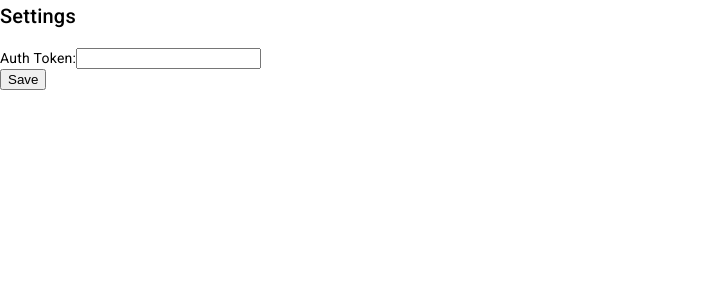
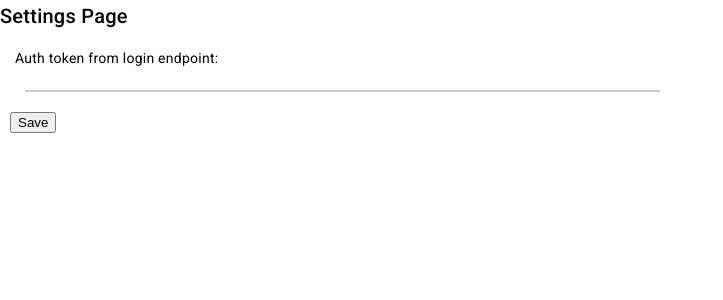
Before and after one commit to KaposiOli/employee-management-homework, an Angular app: page /settings in a window 1280 px wide. Shown: the top 300 px of the page, without its empty margins (0-723 px from the left). Built offline with nearby package versions, Linux system fonts and the light colour scheme; no server answers.

Commit message:
feat(settings): settings component update

```diff
--- a/src/app/settings/settings.component.html
+++ b/src/app/settings/settings.component.html
@@ -1,8 +1,8 @@
-<h2>Settings</h2>
+<h2>Settings Page</h2>
 <form (ngSubmit)="saveAuthData()">
-  <div>
-    <label for="authToken">Auth Token:</label>
-    <input type="text" id="authToken" [(ngModel)]="authToken" name="authToken">
+  <div class="settingsForm">
+    <p>Auth token from login endpoint: </p>
+    <div class="tokenDiv">{{tokenFromApi}}</div>
   </div>
-  <button type="submit">Save</button>
+  <button class="saveButton" type="submit">Save</button>
 </form>
--- a/src/app/settings/settings.component.scss
+++ b/src/app/settings/settings.component.scss
@@ -0,0 +1,26 @@
+.tokenDiv {
+  width: 50%;
+  margin: 10px;
+  word-wrap: break-word;
+  border: 1px solid #ccc;
+}
+
+.saveButton {
+  margin: 10px;
+}
+
+.settingsForm {
+  display: flex;
+  flex-direction: column;
+  padding-left: 15px;
+}
+
+.tokenInput {
+  display: flex;
+  flex-direction: column;
+  align-items: start;
+}
+
+.token-form-field {
+  width: 400px;
+}
--- a/src/app/settings/settings.component.ts
+++ b/src/app/settings/settings.component.ts
@@ -1,17 +1,32 @@
-import { Component } from '@angular/core';
+import { Component, OnInit } from '@angular/core';
 import { FormsModule } from '@angular/forms';
+import { AuthService, AuthToken } from '../services/auth/auth.service';
+import { MatCardModule } from '@angular/material/card';
 
 @Component({
   selector: 'app-settings',
   standalone: true,
-  imports: [FormsModule],
+  imports: [FormsModule, MatCardModule],
   templateUrl: './settings.component.html',
   styleUrl: './settings.component.scss',
 })
-export class SettingsComponent {
-  public authToken: string = '';
+export class SettingsComponent implements OnInit {
+  constructor(private authService: AuthService) {}
+
+  public tokenFromApi: string = '';
+
+  ngOnInit(): void {
+    this.authService.getAuthToken().subscribe({
+      next: (data: AuthToken) => {
+        this.tokenFromApi = data.access_token;
+      },
+      error: (error) => {
+        console.error('There was an error!', error);
+      },
+    });
+  }
 
   saveAuthData() {
-    localStorage.setItem('authToken', this.authToken);
+    localStorage.setItem('authToken', this.tokenFromApi);
   }
 }
```
